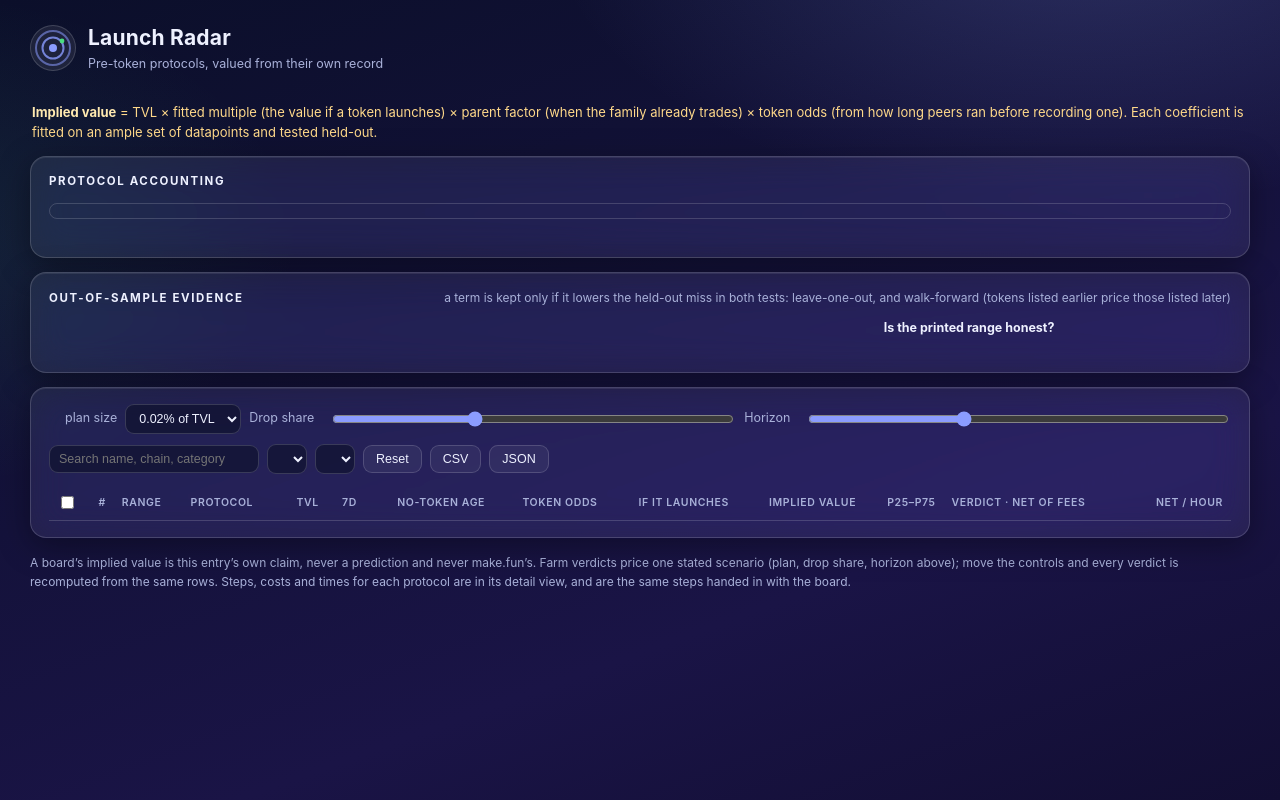
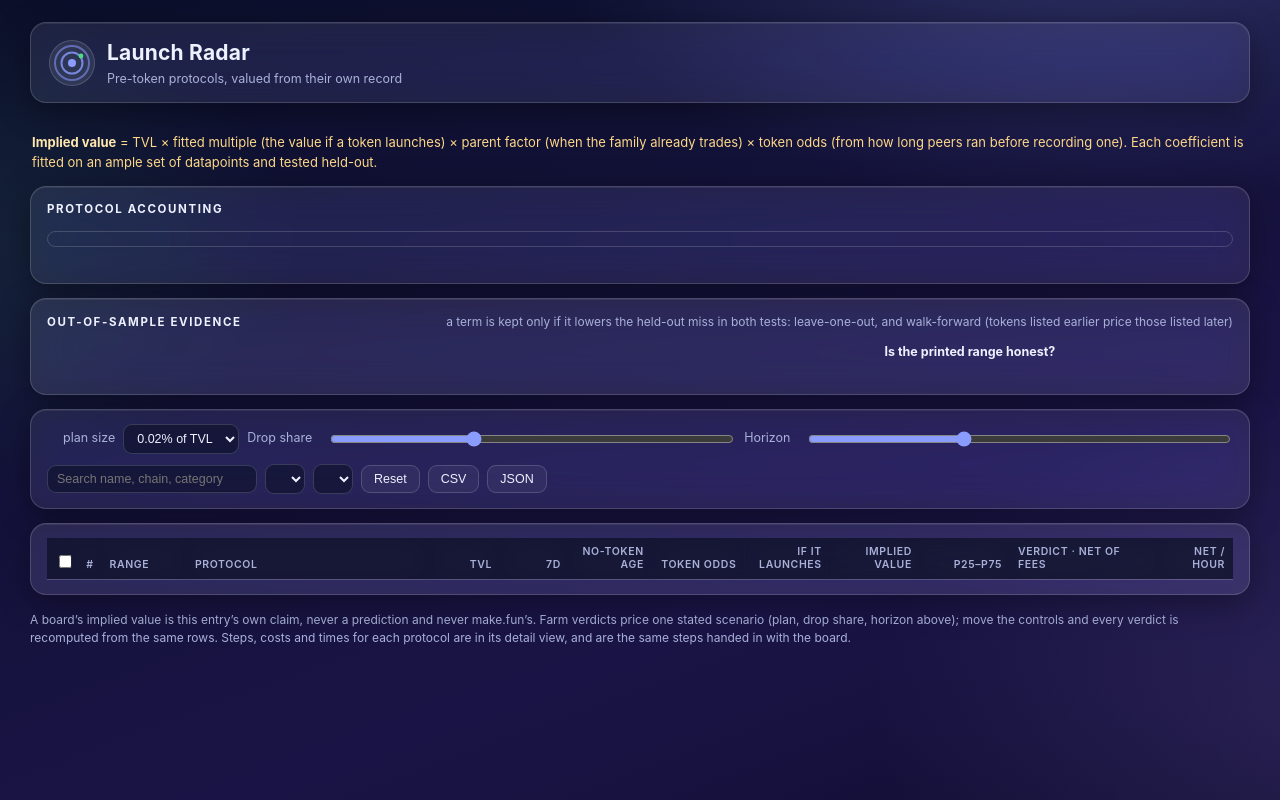
Before and after one commit to Depars7/token-launch-radar, a plain HTML site: page dashboard/index.html in a window 1280 px wide. Drawn offline with Linux system fonts and the light colour scheme; a script that the page names is missing.

Commit message:
style: glass panels on header, filters and table, sticky header, fixed table layout

```diff
--- a/dashboard/app.css
+++ b/dashboard/app.css
@@ -1,6 +1,6 @@
 :root{
   --bg1:#0b0f2a; --bg2:#1a1446;
-  --glass:rgba(255,255,255,.07); --glass-strong:rgba(255,255,255,.12);
+  --glass:rgba(255,255,255,.08); --glass-strong:rgba(255,255,255,.12);
   --stroke:rgba(255,255,255,.16); --text:#eef1ff; --muted:#a9b1d9;
   --accent:#8b9cff; --ok:#4ade80; --warn:#fbbf24; --bad:#f87171;
   --r:16px; --blur:18px; --gap:12px;
@@ -11,8 +11,9 @@ body{
   color:var(--text);
   font:14px/1.5 -apple-system,BlinkMacSystemFont,"Segoe UI",Roboto,"Helvetica Neue",Arial,sans-serif;
   background:
-    radial-gradient(900px 480px at 85% -80px, rgba(139,156,255,.22), transparent 60%),
-    radial-gradient(700px 420px at -120px 30%, rgba(74,222,128,.10), transparent 60%),
+    radial-gradient(900px 480px at 85% -80px, rgba(139,156,255,.24), transparent 60%),
+    radial-gradient(700px 420px at -120px 30%, rgba(74,222,128,.11), transparent 60%),
+    radial-gradient(820px 520px at 108% 88%, rgba(167,139,250,.16), transparent 62%),
     linear-gradient(160deg, var(--bg1), var(--bg2) 70%, #120e33);
   background-attachment:fixed;
   min-height:100vh;
@@ -25,7 +26,7 @@ body{
 }
 
 /* header */
-.top{display:flex;justify-content:space-between;align-items:flex-start;gap:16px;flex-wrap:wrap}
+.top{display:flex;justify-content:space-between;align-items:center;gap:16px;flex-wrap:wrap;padding:14px 18px}
 .brand{display:flex;gap:12px;align-items:center}
 .mark{width:46px;height:46px;border-radius:50%;display:grid;place-items:center;background:var(--glass);border:1px solid var(--stroke)}
 h1{font-size:21px;margin:0;letter-spacing:.2px}
@@ -35,7 +36,7 @@ h1{font-size:21px;margin:0;letter-spacing:.2px}
 
 /* KPI cards */
 .kpis{display:grid;grid-template-columns:repeat(6,1fr);gap:var(--gap);margin-top:16px}
-.kpi{background:var(--glass);border:1px solid var(--stroke);border-radius:var(--r);padding:12px 14px;backdrop-filter:blur(var(--blur)) saturate(140%);-webkit-backdrop-filter:blur(var(--blur)) saturate(140%);box-shadow:0 8px 32px rgba(0,0,0,.35), inset 0 1px 0 rgba(255,255,255,.08)}
+.kpi{background:var(--glass);border:1px solid var(--stroke);border-radius:var(--r);padding:11px 13px;backdrop-filter:blur(var(--blur)) saturate(140%);-webkit-backdrop-filter:blur(var(--blur)) saturate(140%);box-shadow:0 8px 32px rgba(0,0,0,.35), inset 0 1px 0 rgba(255,255,255,.08)}
 .kpi .klabel{color:var(--muted);font-size:11px;letter-spacing:.4px;text-transform:uppercase;min-height:28px}
 .kpi .kbig{font-size:23px;font-weight:700;margin:2px 0 3px;font-variant-numeric:tabular-nums}
 .kpi .ksub{color:var(--muted);font-size:11.5px;line-height:1.45}
@@ -46,7 +47,8 @@ h1{font-size:21px;margin:0;letter-spacing:.2px}
 .formula strong{color:#ffe9b0}
 
 /* panels */
-.panel{margin-top:14px;padding:16px 18px}
+.panel{margin-top:14px;padding:14px 16px}
+.panel-strong{background:rgba(255,255,255,.10)}
 .panel-head{display:flex;justify-content:space-between;align-items:baseline;gap:14px;flex-wrap:wrap}
 .panel-head h2{font-size:11.5px;letter-spacing:1.6px;text-transform:uppercase;color:var(--text);margin:0;font-weight:700}
 .panel-head p{color:var(--muted);font-size:12px;margin:0;text-align:right}
@@ -97,20 +99,33 @@ button:hover{background:rgba(255,255,255,.12)}
 .shown b{color:var(--text)}
 
 /* board table */
-.tablewrap{overflow-x:auto;margin-top:12px}
-table#board{width:100%;border-collapse:collapse;font-size:13px;min-width:1080px}
-table#board th{color:var(--muted);font-size:10.5px;letter-spacing:.6px;text-transform:uppercase;font-weight:600;text-align:left;padding:7px 8px;border-bottom:1px solid var(--stroke);white-space:nowrap}
+.tablewrap{overflow-x:auto}
+@media (min-width:1200px){
+  .tablewrap{overflow-x:clip}
+  table#board thead th{position:sticky;top:0;z-index:2;background:rgba(15,18,42,.82);backdrop-filter:blur(14px) saturate(140%);-webkit-backdrop-filter:blur(14px) saturate(140%)}
+}
+table#board{width:100%;border-collapse:collapse;font-size:13px;min-width:1120px;table-layout:fixed}
+table#board th:nth-child(1){width:2%} table#board th:nth-child(2){width:2.6%}
+table#board th:nth-child(3){width:7.2%} table#board th:nth-child(4){width:20.4%}
+table#board th:nth-child(5){width:6%} table#board th:nth-child(6){width:5.8%}
+table#board th:nth-child(7){width:7%} table#board th:nth-child(8){width:7.8%}
+table#board th:nth-child(9){width:7.2%} table#board th:nth-child(10){width:7.6%}
+table#board th:nth-child(11){width:7.6%} table#board th:nth-child(12){width:12.6%}
+table#board th:nth-child(13){width:6.2%}
+table#board th{color:var(--muted);font-size:10.5px;letter-spacing:.6px;text-transform:uppercase;font-weight:600;text-align:left;padding:7px 8px;border-bottom:1px solid var(--stroke);white-space:normal;line-height:1.3;vertical-align:bottom}
 table#board th.num, table#board td.num{text-align:right}
 table#board th.sortable{cursor:pointer}
 table#board th.sortable:hover{color:var(--text)}
 table#board th .arr{color:var(--accent)}
-table#board td{padding:8px;border-bottom:1px solid rgba(255,255,255,.06);vertical-align:middle;font-variant-numeric:tabular-nums}
+table#board td{padding:7px 8px;border-bottom:1px solid rgba(255,255,255,.06);vertical-align:middle;font-variant-numeric:tabular-nums;overflow:hidden}
 table#board tbody tr{cursor:pointer}
 table#board tbody tr:hover{background:rgba(255,255,255,.045)}
 table#board tbody tr.picked{background:rgba(139,156,255,.10)}
 .cbcol{width:26px}
-.pname{font-weight:600;color:var(--text)}
-.psub{color:var(--muted);font-size:11.5px;margin-top:1px}
+.pname{font-weight:600;color:var(--text);white-space:nowrap}
+.psub{color:var(--muted);font-size:11px;margin-top:2px;white-space:nowrap;overflow:hidden;text-overflow:ellipsis;max-width:360px}
+.psub .badge{margin:0 5px 0 0;padding:0 5px;font-size:10px}
+table#board td:nth-child(4){padding-right:2px}
 .badge{display:inline-block;padding:1px 7px;border-radius:999px;font-size:10.5px;font-weight:700;margin-left:6px;vertical-align:1px}
 .badge.watch{border:1px solid rgba(139,156,255,.6);color:#c3ccff;background:rgba(139,156,255,.12)}
 .badge.off{border:1px solid rgba(167,139,250,.55);color:#ddd0ff;background:rgba(167,139,250,.10)}
@@ -118,7 +133,7 @@ table#board tbody tr.picked{background:rgba(139,156,255,.10)}
 .pos{color:var(--ok)} .neg{color:var(--bad)} .dim{color:var(--muted)}
 .oddsbar{display:inline-block;width:52px;height:6px;border-radius:3px;background:rgba(255,255,255,.10);vertical-align:middle;margin-left:7px;overflow:hidden}
 .oddsbar i{display:block;height:100%;background:var(--accent)}
-.range-track{position:relative;width:104px;height:7px;border-radius:4px;background:rgba(255,255,255,.08)}
+.range-track{position:relative;width:100%;max-width:104px;height:7px;border-radius:4px;background:rgba(255,255,255,.08)}
 .range-seg{position:absolute;top:0;height:100%;border-radius:4px;background:linear-gradient(90deg, rgba(139,156,255,.35), rgba(139,156,255,.75))}
 .range-dot{position:absolute;top:50%;width:9px;height:9px;border-radius:50%;background:#fff;border:2px solid #5763c9;transform:translate(-50%,-50%)}
 .vchip{display:inline-block;padding:2px 9px;border-radius:6px;font-size:11px;font-weight:800;letter-spacing:.4px}
--- a/dashboard/index.html
+++ b/dashboard/index.html
@@ -8,7 +8,7 @@
 </head>
 <body>
 <div class="wrap">
-  <header class="top">
+  <header class="top glass">
     <div class="brand">
       <div class="mark" aria-hidden="true">
         <svg viewBox="0 0 40 40" width="40" height="40"><circle cx="20" cy="20" r="17" fill="none" stroke="#8b9cff" stroke-width="2" opacity="0.55"/><circle cx="20" cy="20" r="10.5" fill="none" stroke="#8b9cff" stroke-width="2" opacity="0.8"/><circle cx="20" cy="20" r="4" fill="#8b9cff"/><circle cx="29" cy="13" r="2.4" fill="#4ade80"/></svg>
@@ -35,7 +35,7 @@
     <div class="chips" id="chips"></div>
   </section>
 
-  <section class="panel glass">
+  <section class="panel glass panel-strong">
     <div class="panel-head">
       <h2>Out-of-sample evidence</h2>
       <p>a term is kept only if it lowers the held-out miss in both tests: leave-one-out, and walk-forward (tokens listed earlier price those listed later)</p>
@@ -85,6 +85,9 @@
       <button id="jsonBtn" type="button">JSON</button>
       <p class="shown" id="shownLine"></p>
     </div>
+  </section>
+
+  <section class="panel glass panel-strong">
     <div class="tablewrap">
       <table id="board">
         <thead>
```
